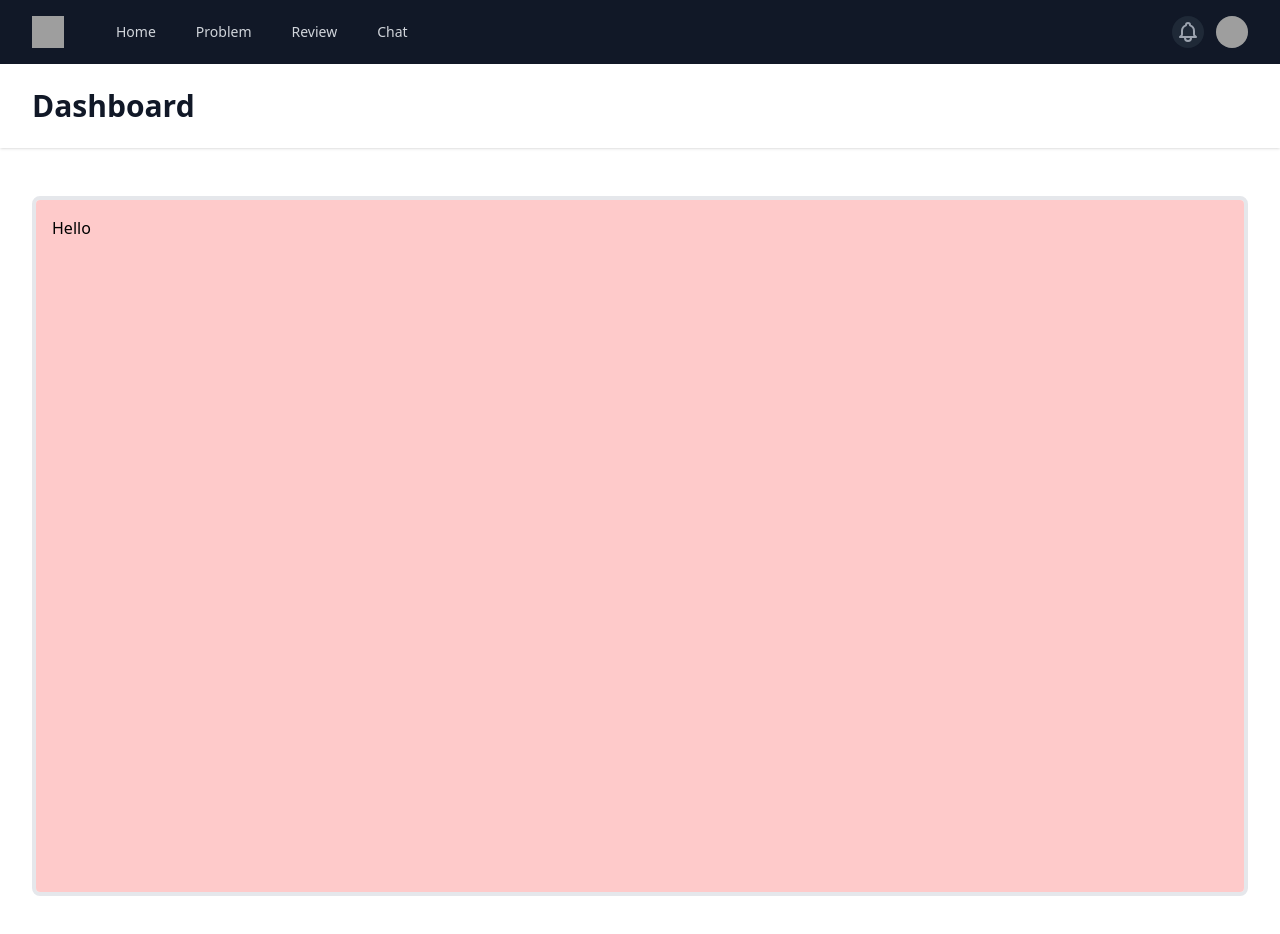
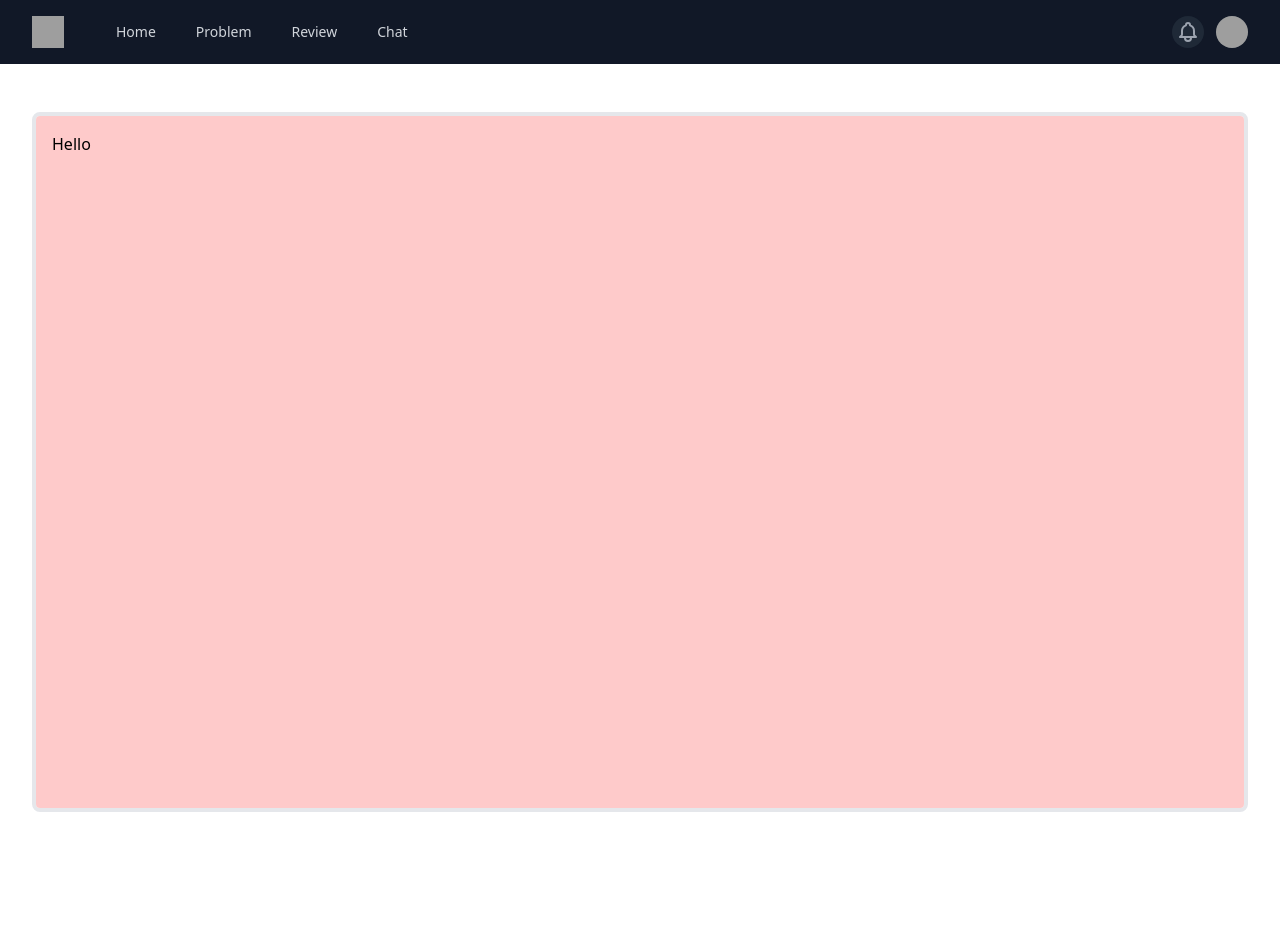
Before and after one commit to carisoven/Affix-mockup, a React (Create React App) app: page / in a window 1280 px wide. Shown: the top 934 px of the page. After the commit the page ends 860 px from the top, so only its background shows below. Built offline with nearby package versions, Linux system fonts and the light colour scheme; grey boxes are pictures that could not be loaded.

Commit message:
hidden header

```diff
--- a/src/App.js
+++ b/src/App.js
@@ -1,4 +1,4 @@
-import { Link } from "react-router-dom";
+// import { Link } from "react-router-dom";
 import Layout from "./Components/Layout/Layout";
 
 
--- a/src/Components/Layout/Layout.js
+++ b/src/Components/Layout/Layout.js
@@ -235,11 +235,11 @@ export default function Layout(props) {
           )}
         </Disclosure>
 
-        <header className="bg-white shadow">
+        {/* <header className="bg-white shadow">
           <div className="max-w-7xl mx-auto py-6 px-4 sm:px-6 lg:px-8">
             <h1 className="text-3xl font-bold text-gray-900">Dashboard</h1>
           </div>
-        </header>
+        </header> */}
         <main>
           <div className="max-w-7xl mx-auto py-6 sm:px-6 lg:px-8">
             {/* Replace with your content */}
```
